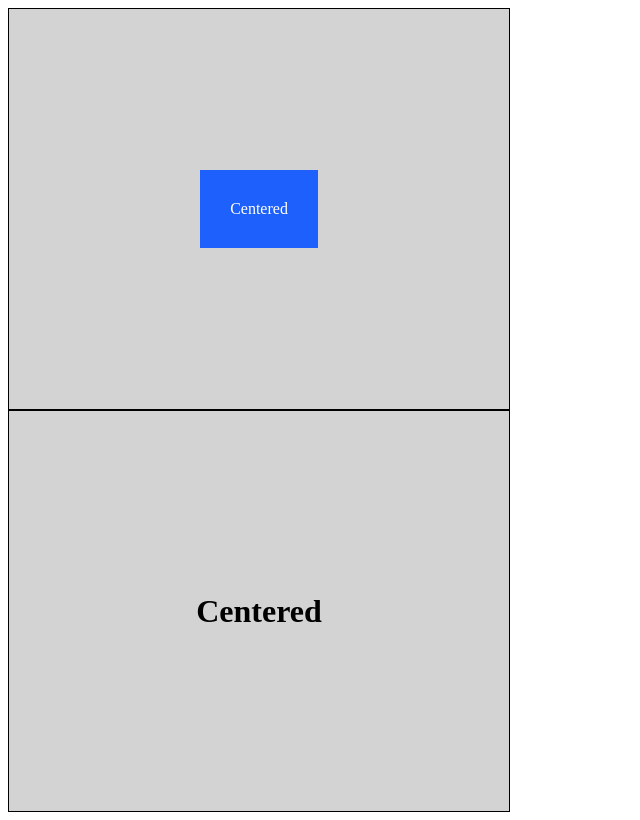
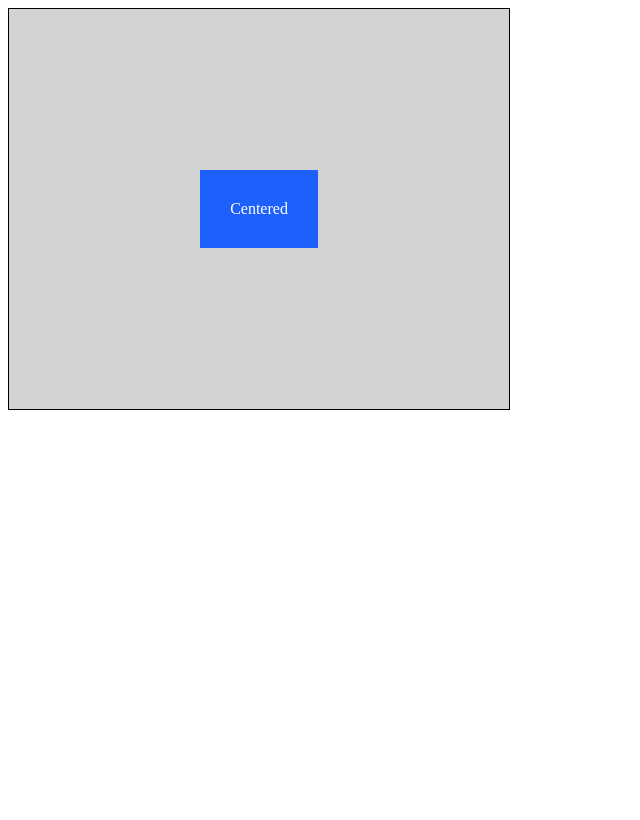
Before and after one commit to tnhan2905/ss9_html, a plain HTML site: page ss9/b1/index.html in a window 1280 px wide. Shown: the whole page, without its empty margins (0-640 px from the left). Drawn offline with Linux system fonts and the light colour scheme.

Commit message:
Update index.html

```diff
--- a/ss9/b1/index.html
+++ b/ss9/b1/index.html
@@ -29,10 +29,3 @@
 </div>
 </body>
 </html>
-    <div class="container">
-        <div class="centered">
-            <h1>Centered</h1>
-        </div>
-    </div>
-</body>
-</html>
```
